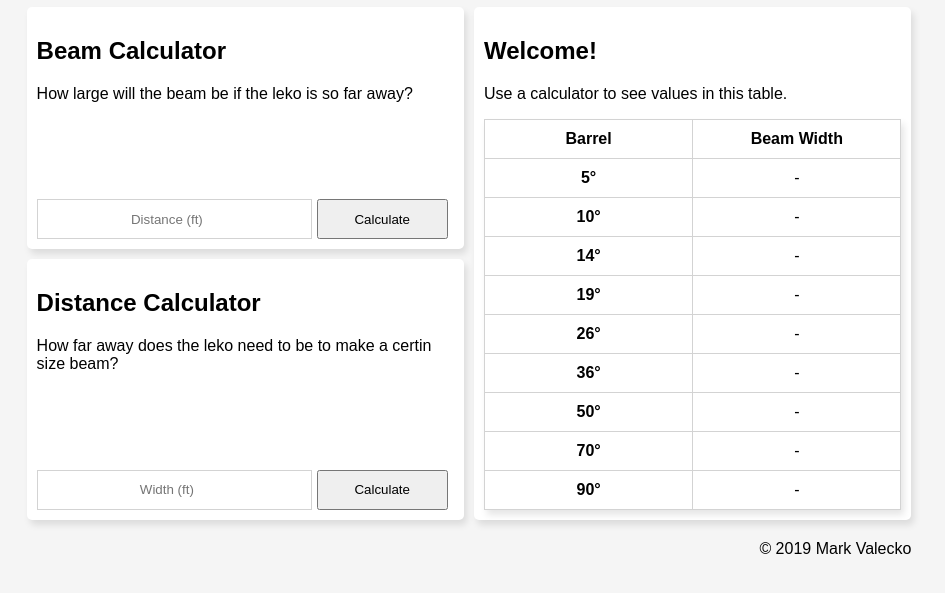
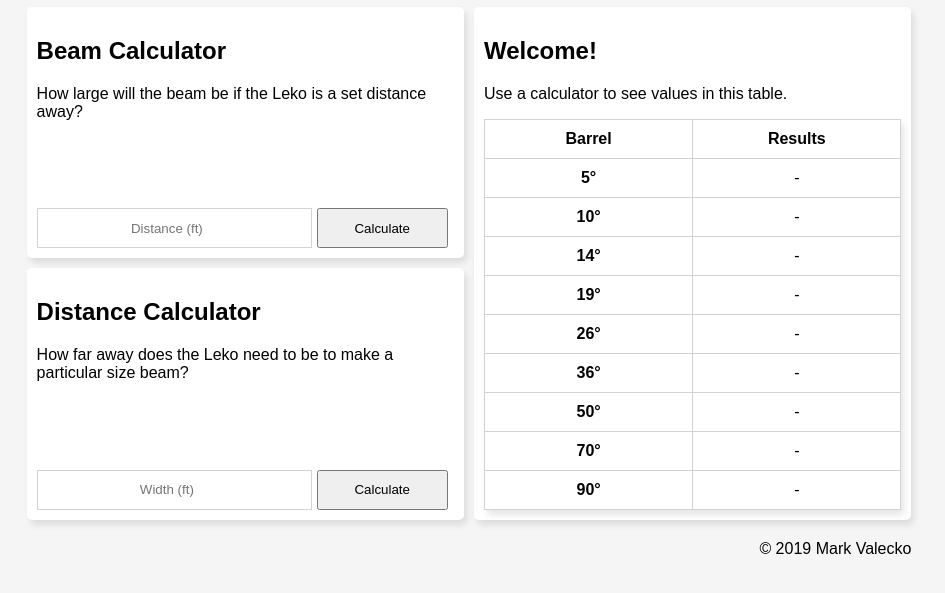
Before and after one commit to valeckom/lightingSite, a plain HTML site: page index.html in a window 1280 px wide. Shown: the part 91-684 px from the top of the page, without its empty margins (171-1116 px from the left). Drawn offline with Linux system fonts and the light colour scheme.

Commit message:
spelling

```diff
--- a/index.html
+++ b/index.html
@@ -15,7 +15,7 @@
 
         <section class="gridLeftTop">
             <h2>Beam Calculator</h2>
-            <p>How large will the beam be if the leko is so far away?</p>
+            <p>How large will the beam be if the Leko is a set distance away?</p>
             <form>
                 <input type="number" id="inputDistance" placeholder="Distance (ft)" onfocus="this.value=''">
                 <button type="button" onclick="calcBeam()">Calculate</button>
@@ -24,7 +24,7 @@
 
         <section class="gridLeftBottom">
             <h2>Distance Calculator</h2>
-            <p>How far away does the leko need to be to make a certin size beam?</p>
+            <p>How far away does the Leko need to be to make a particular size beam?</p>
             <form>
                 <input type="number" id="inputWidth" placeholder="Width (ft)" onfocus="this.value=''">
                 <button type="button" onclick="calcDist()">Calculate</button>
@@ -37,7 +37,7 @@
             <table>
                 <tr>
                     <th>Barrel</th>
-                    <th id="tbleValueType">Beam Width</th>
+                    <th id="tbleValueType">Results</th>
                 </tr>
                 <tr>
                     <th>5&deg;</th>
--- a/src/calc.js
+++ b/src/calc.js
@@ -9,7 +9,7 @@ function calcBeam(){
         dispValue = Math.round(width * 100) / 100;
         dispValue = dispValue.toString() + "'";
 
-        discMsg = `When a Leko is ${inputDistance}ft. away a barrel will produce a beam with a specific diameter.`;
+        discMsg = `When a Leko has a throw of ${inputDistance}' the beam will be:`;
 
         document.getElementById("tblHead").innerHTML = "Beam Results";
         document.getElementById("tblDisc").innerHTML = discMsg;
@@ -26,7 +26,7 @@ function calcDist(){
         dispValue = Math.round(dist * 100) / 100;
         dispValue = dispValue.toString() + "'";
 
-        discMsg = `To make a beam with a diameter of ${inputBeam}ft. a Leko with a barrel needs to be this far away.`;
+        discMsg = `To make a beam with a diameter of ${inputBeam}', a Leko needs to be this far away:`;
 
         document.getElementById("tblHead").innerHTML = "Distance Results";
         document.getElementById("tblDisc").innerHTML = discMsg;
```
